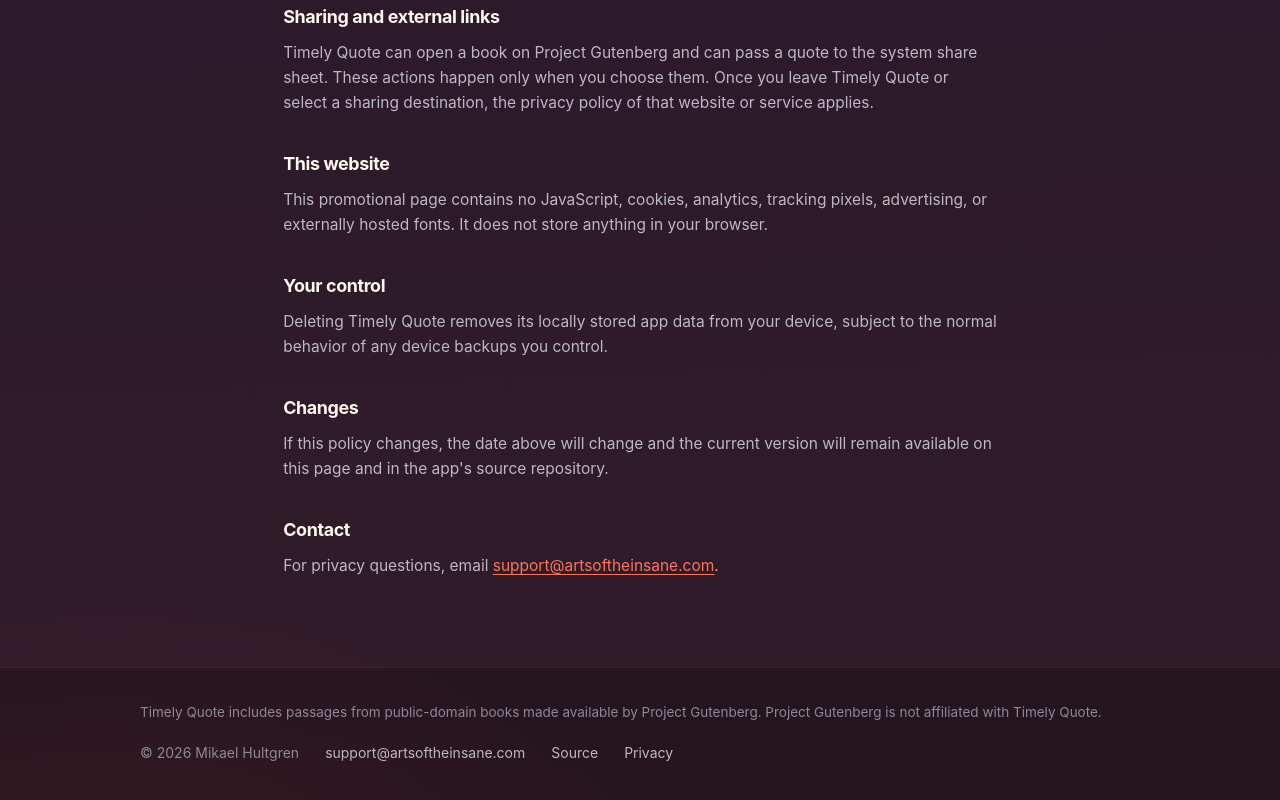
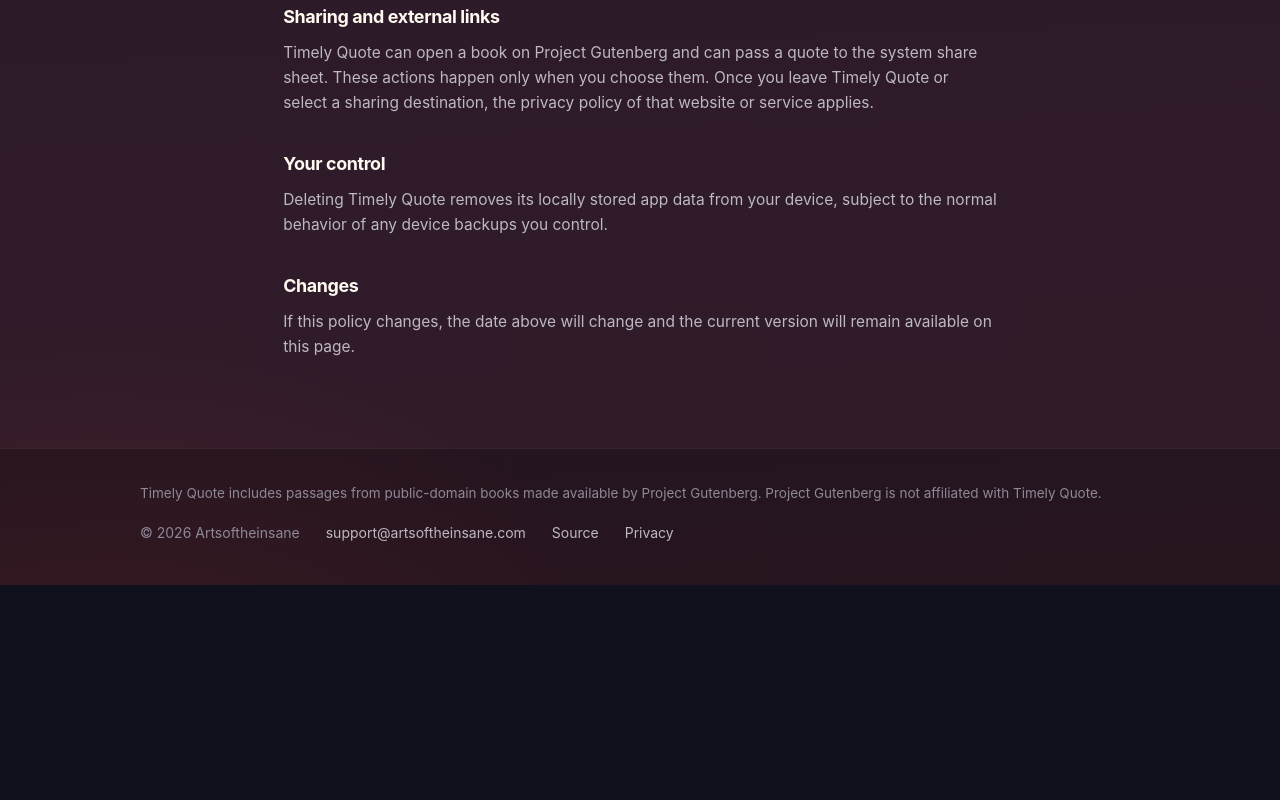
Before and after one commit to blomma/timelyquotes.artsoftheinsane.com, a website: page docs/index.html in a window 1280 px wide. Shown: the part 6015-6815 px from the top of the page. After the commit the page ends 6600 px from the top, so only its background shows below. Drawn offline with Linux system fonts and the light colour scheme.

Commit message:
docs(site): revise privacy policy and attribution

```diff
--- a/docs/index.html
+++ b/docs/index.html
@@ -358,13 +358,6 @@
           privacy policy of that website or service applies.
         </p>
 
-        <h3>This website</h3>
-        <p>
-          This promotional page contains no JavaScript, cookies, analytics,
-          tracking pixels, advertising, or externally hosted fonts. It does not
-          store anything in your browser.
-        </p>
-
         <h3>Your control</h3>
         <p>
           Deleting Timely Quote removes its locally stored app data from your
@@ -375,16 +368,7 @@
         <h3>Changes</h3>
         <p>
           If this policy changes, the date above will change and the current
-          version will remain available on this page and in the app's source
-          repository.
-        </p>
-
-        <h3>Contact</h3>
-        <p>
-          For privacy questions, email
-          <a href="mailto:support@artsoftheinsane.com"
-            >support@artsoftheinsane.com</a
-          >.
+          version will remain available on this page.
         </p>
       </section>
     </main>
@@ -396,7 +380,7 @@
         Quote.
       </p>
       <p class="colophon">
-        <span>&copy; 2026 Mikael Hultgren</span>
+        <span>&copy; 2026 Artsoftheinsane</span>
         <a href="mailto:support@artsoftheinsane.com"
           >support@artsoftheinsane.com</a
         >
```
